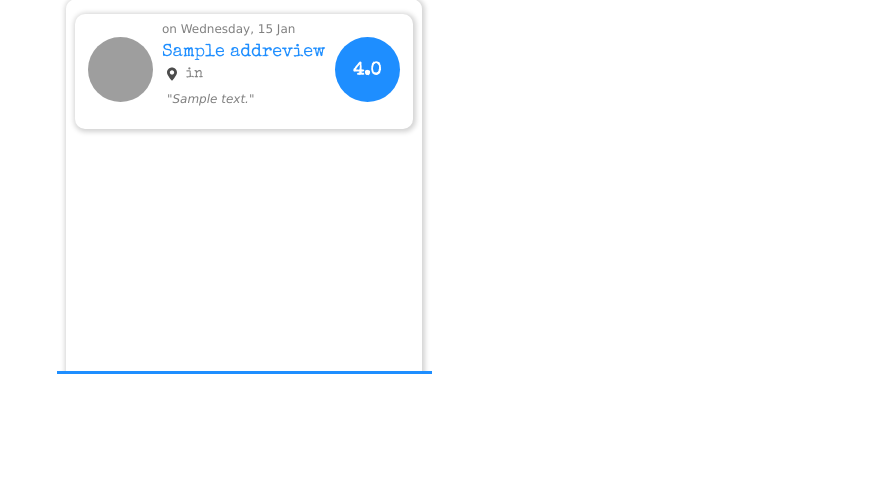
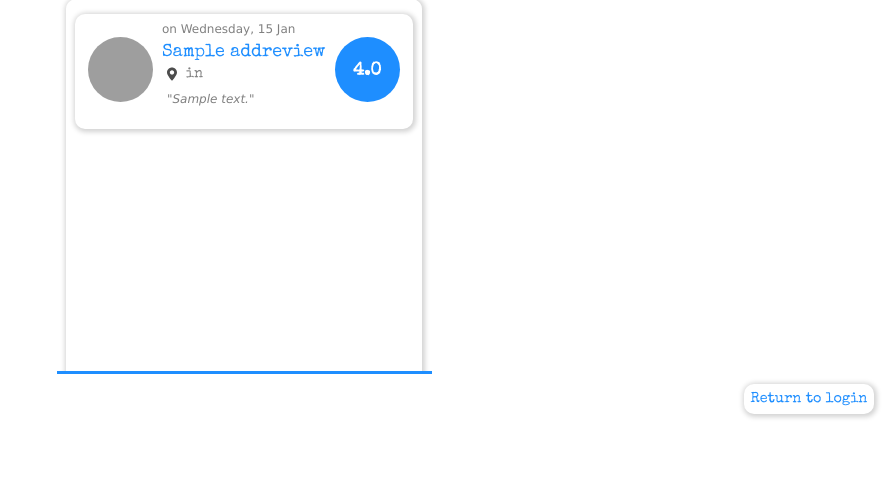
Before and after one commit to dmhburke/db-hotspots, a Django app: page /catalog/activitystream in a window 1280 px wide. Shown: the part 251-733 px from the top of the page, without its empty margins (396-1280 px from the left). Run offline with Django 3.2, Linux system fonts and the light colour scheme; a user stored in the database is signed in; tables that the repository leaves empty hold one stand-in row (values such as "Sample post"); some libraries are stand-ins or nearby versions; grey boxes are pictures that could not be loaded.

Commit message:
streamline account set-up

```diff
--- a/catalog/static/css/styles.css
+++ b/catalog/static/css/styles.css
@@ -170,6 +170,17 @@ li {
   border-bottom: 3px solid #1e8eff;
 }
 
+#returnToLogin {
+  height: 30px;
+  width: 130px;
+  border-radius: 10px;
+  margin: 10px;
+  float: right;
+  text-align: center;
+  line-height: 30px;
+
+}
+
 #logoStandard {
   height: 100%;
   width: 100%;
--- a/catalog/templates/home_template.html
+++ b/catalog/templates/home_template.html
@@ -60,7 +60,7 @@
 <div id="homeFooter" class="brandTopBorder"></div>-->
 </div>
 </div>
-
+<a href="{% url 'login' %}"><div class="shadow brandFont brandFontColor" id=returnToLogin>Return to login</div></a>
 
 <script src="https://ajax.googleapis.com/ajax/libs/jquery/3.1.0/jquery.min.js"></script>
 <script type="text/javascript" src="{% static 'js/jquery.js' %}"></script>
```
